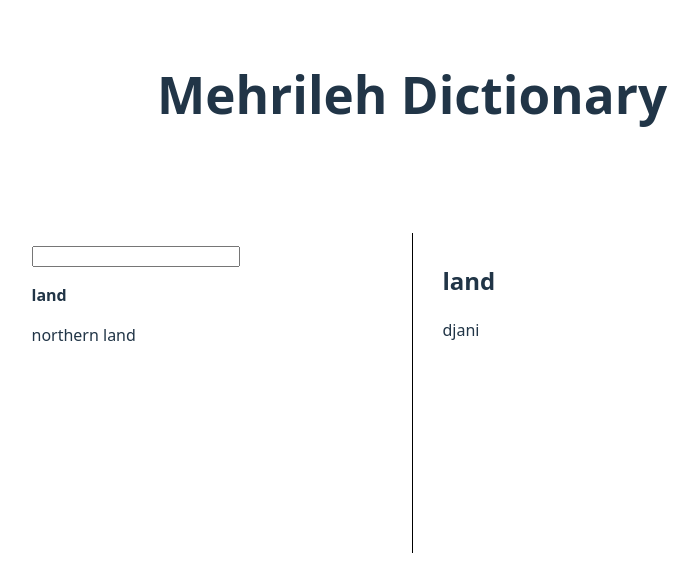
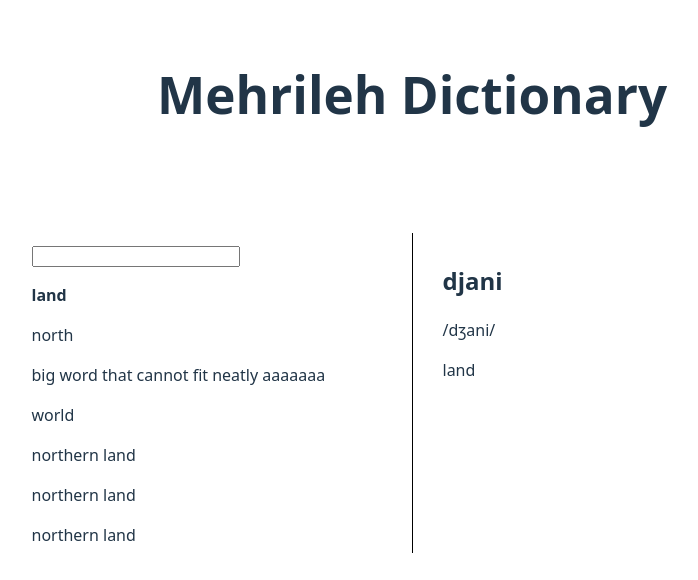
Before and after one commit to Choc-Chips/mehrileh, a React (Vite) app: page / in a window 1280 px wide. Both pictures are taken after a click on the element "land". Shown: the top 580 px of the page, without its empty margins (228-926 px from the left). Built offline with nearby package versions, Linux system fonts and the light colour scheme.

Commit message:
Add pronunciation

```diff
--- a/src/App.css
+++ b/src/App.css
@@ -42,3 +42,7 @@ h1 {
 .chosen {
   font-weight: bold;
 }
+
+.mehrileh {
+
+}
--- a/src/App.jsx
+++ b/src/App.jsx
@@ -40,8 +40,13 @@ function App() {
         </div>
         <div className="separation"></div>
         <div className='card'>
-          <h2>{chosen?.english}</h2>
-          <p>{chosen?.mehrileh}</p>
+          {chosen ? (
+            <>
+              <h2>{chosen.mehrileh}</h2>
+              <p>/{chosen.pronunciation}/</p>
+              <p>{chosen.english}</p>
+            </>
+          ): <></>}
         </div>
       </div>
     </>
--- a/src/dictionary.json
+++ b/src/dictionary.json
@@ -1 +1,13 @@
-[{ "id": 1, "english": "land", "mehrileh": "djani"}, {"id": 2, "english": "northern land", "mehrileh": "djani'hweh"}]
+[
+  { "id": 1, "english": "land", "mehrileh": "djani", "pronunciation": "dʒani" },
+  { "id": 2, "english": "north", "mehrileh": "hweh", "pronunciation": "ʍɛ" },
+  {
+    "id": 3,
+    "english": "big word that cannot fit neatly aaaaaaa",
+    "mehrileh": "uhafhfef ifew hiofe hioefwhioewfhioewfhi"
+  },
+  { "id": 4, "english": "world", "mehrileh": "tshihv", "pronunciation": "tʃɪv" },
+  { "id": 5, "english": "northern land", "mehrileh": "djani'hweh" },
+  { "id": 6, "english": "northern land", "mehrileh": "djani'hweh" },
+  { "id": 7, "english": "northern land", "mehrileh": "djani'hweh" }
+]
```
